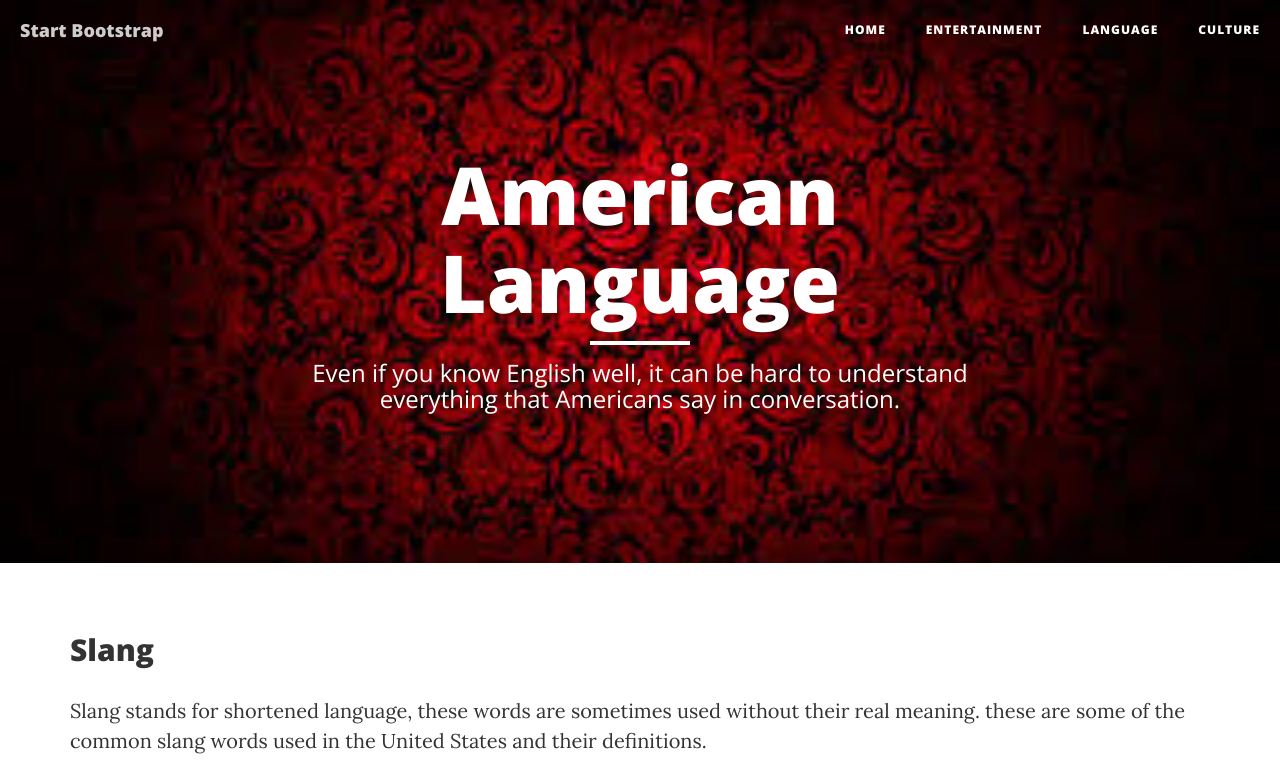
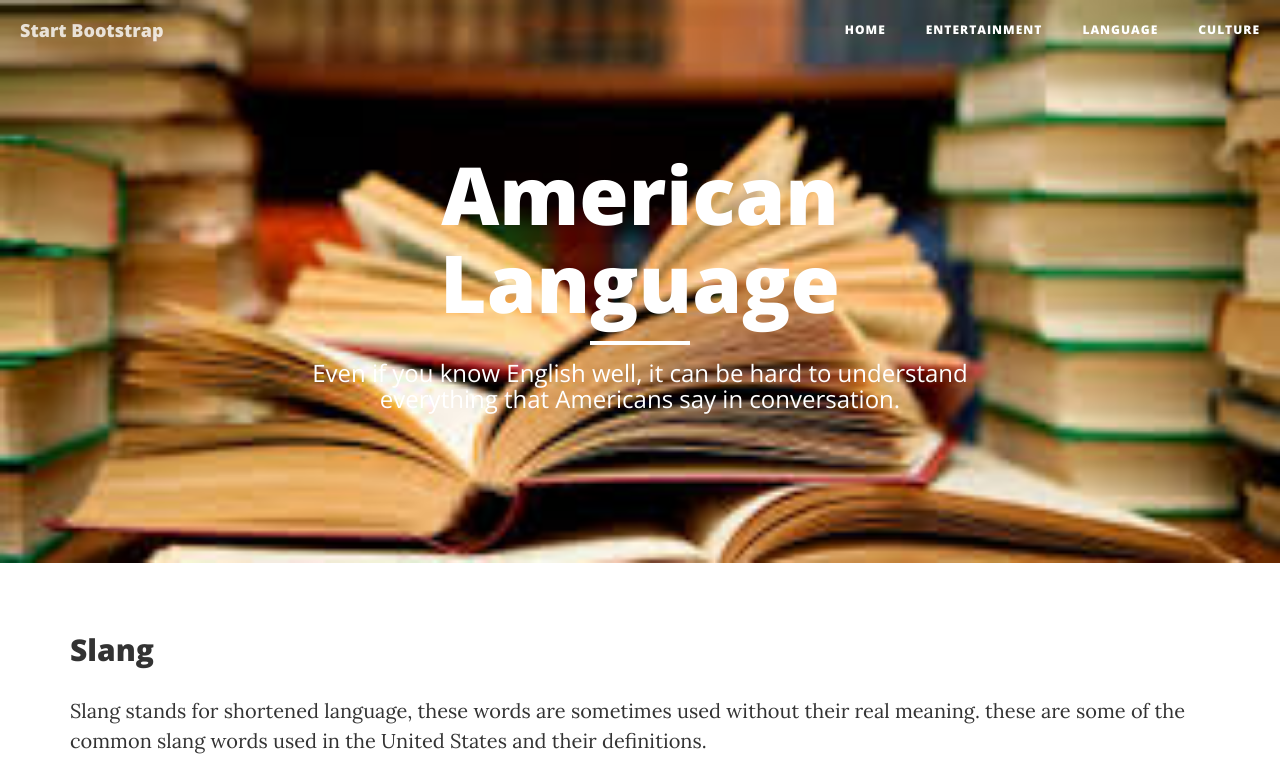
Before and after one commit to naskle/naskle.github.io, a website: page post.html in a window 1280 px wide. Shown: the top 783 px of the page. Drawn offline with nearby package versions, Linux system fonts and the light colour scheme.

Commit message:
Update post.html

```diff
--- a/post.html
+++ b/post.html
@@ -69,7 +69,7 @@
 
     <!-- Page Header -->
     <!-- Set your background image for this header on the line below. -->
-    <header class="intro-header" style="background-image: url('red.jpg')">
+    <header class="intro-header" style="background-image: url('bookpile.jpg')">
         <div class="container">
             <div class="row">
                 <div class="col-lg-8 col-lg-offset-2 col-md-10 col-md-offset-1">
```
